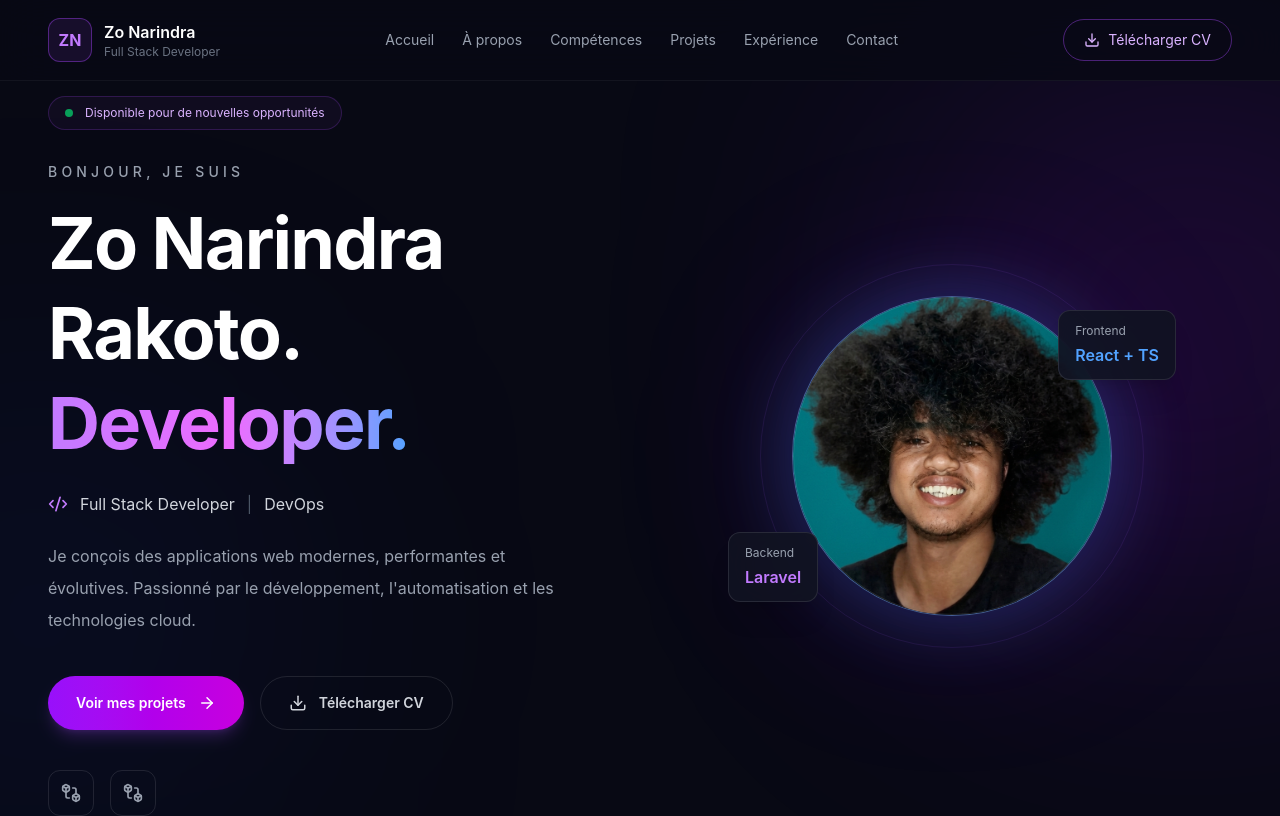
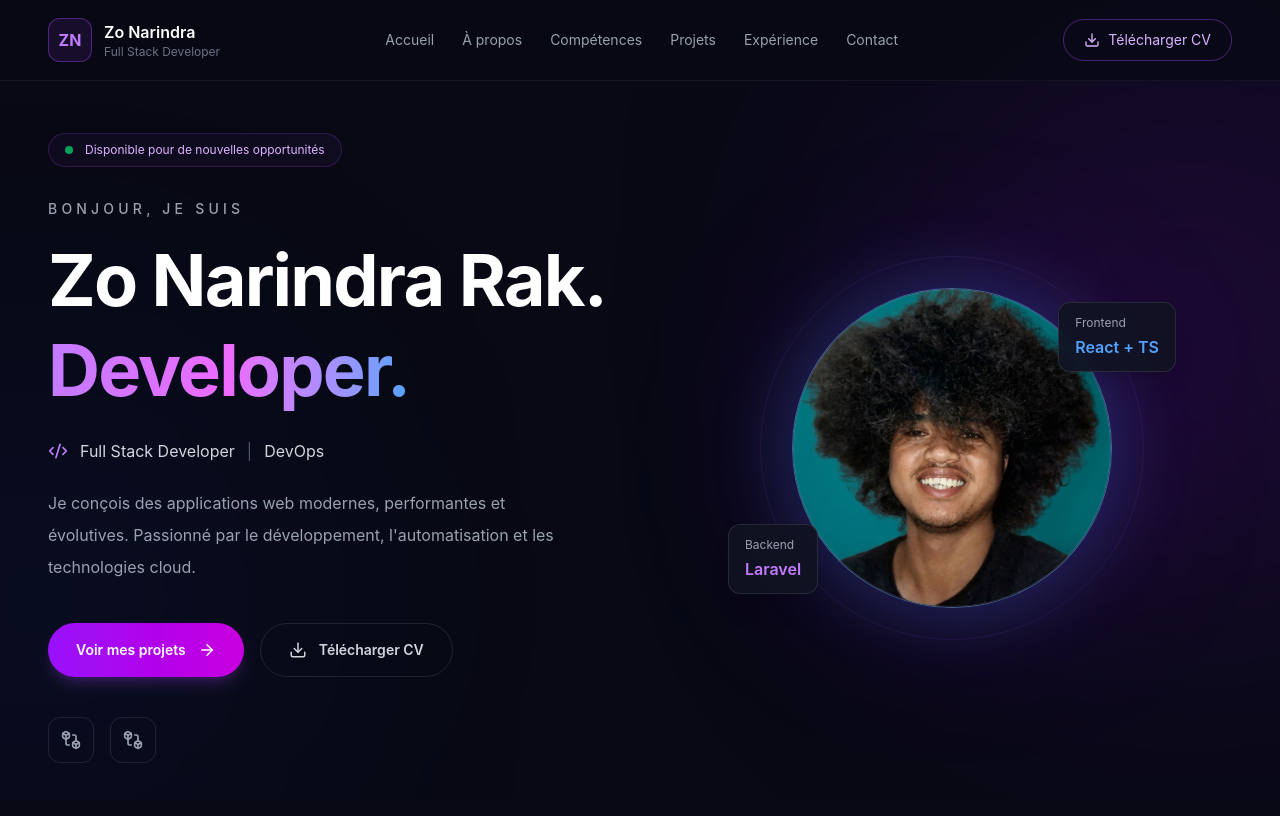
Before and after one commit to ZoNarindra/portfolio, a React (Vite) app: page / in a window 1280 px wide. Shown: the top 816 px of the page. Built offline with nearby package versions, Linux system fonts and the light colour scheme.

Commit message:
graduate

```diff
--- a/src/components/Hero.tsx
+++ b/src/components/Hero.tsx
@@ -32,7 +32,7 @@ export default function Hero() {
           </p>
 
           <h1 className="text-5xl font-bold leading-tight tracking-tight sm:text-6xl lg:text-7xl">
-            Zo Narindra Rakoto.
+            Zo Narindra Rak.
             <br />
             <span className="bg-gradient-to-r from-purple-400 via-fuchsia-400 to-blue-400 bg-clip-text text-transparent">
               Developer.
```
